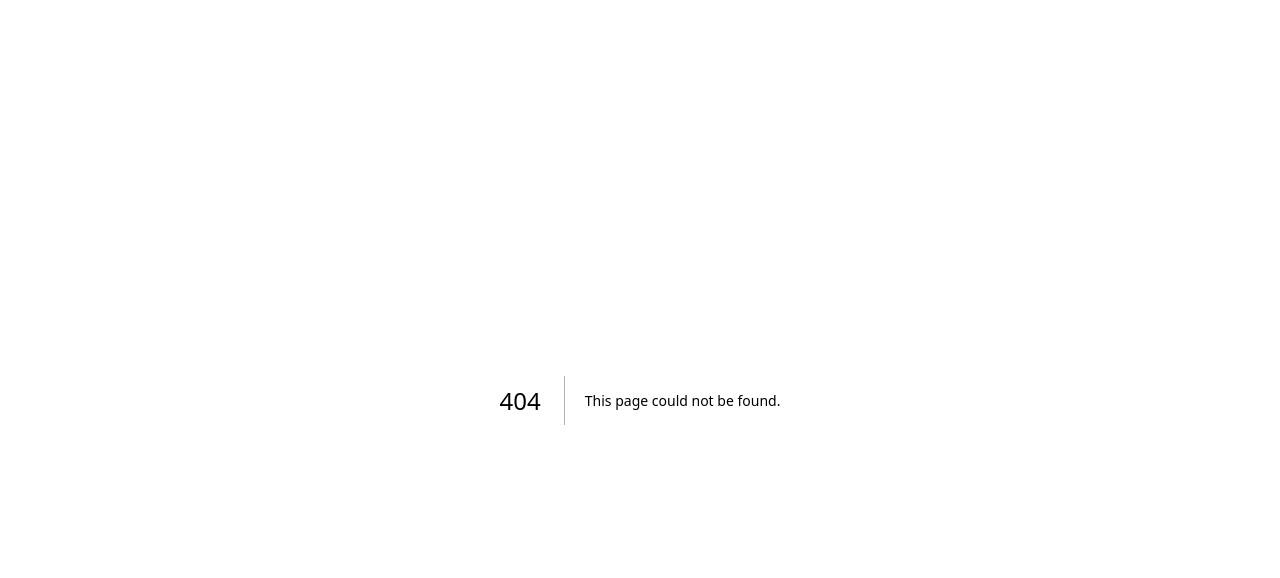
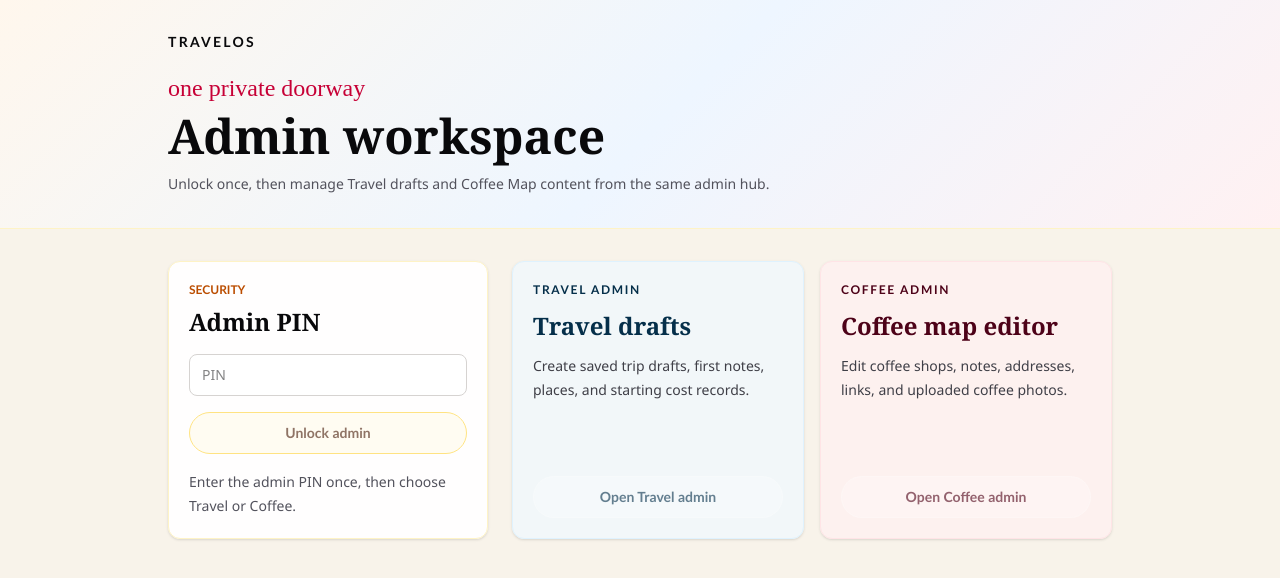
Before and after one commit to c8vzn4ym5g-ai/travelos2, a Next.js app: page /admin in a window 1280 px wide. Before the commit this address had no page. Shown: the top 578 px of the page. Built offline with nearby package versions, Linux system fonts and the light colour scheme.

Commit message:
Add unified admin workspace

```diff
--- /dev/null
+++ b/app/admin/page.tsx
@@ -0,0 +1,136 @@
+"use client";
+
+import Link from "next/link";
+import { useEffect, useState } from "react";
+
+const adminSessionKey = "travelos-admin-pin";
+
+const adminTargets = [
+  {
+    description: "Create saved trip drafts, first notes, places, and starting cost records.",
+    href: "/trips/new",
+    label: "Travel admin",
+    title: "Travel drafts",
+    tone: "border-sky-100 bg-sky-50/70 text-sky-950",
+  },
+  {
+    description: "Edit coffee shops, notes, addresses, links, and uploaded coffee photos.",
+    href: "/coffee/admin",
+    label: "Coffee admin",
+    title: "Coffee map editor",
+    tone: "border-rose-100 bg-rose-50/70 text-rose-950",
+  },
+];
+
+export default function AdminPage() {
+  const [pin, setPin] = useState("");
+  const [unlocked, setUnlocked] = useState(false);
+  const [checking, setChecking] = useState(false);
+  const [message, setMessage] = useState("Enter the admin PIN once, then choose Travel or Coffee.");
+
+  useEffect(() => {
+    const storedPin = window.sessionStorage.getItem(adminSessionKey);
+    if (storedPin) {
+      setPin(storedPin);
+      setUnlocked(true);
+      setMessage("Admin session unlocked for this browser tab.");
+    }
+  }, []);
+
+  async function unlockAdmin(event: React.FormEvent<HTMLFormElement>) {
+    event.preventDefault();
+    setChecking(true);
+    setMessage("Checking admin PIN...");
+
+    const response = await fetch("/api/coffee/admin", {
+      headers: { "x-travelos-admin-pin": pin },
+      method: "POST",
+    });
+
+    setChecking(false);
+    if (!response.ok) {
+      const data = (await response.json()) as { error?: string };
+      setMessage(data.error ?? "Admin PIN check failed.");
+      return;
+    }
+
+    window.sessionStorage.setItem(adminSessionKey, pin);
+    setUnlocked(true);
+    setMessage("Unlocked. Choose the editor you need.");
+  }
+
+  function lockAdmin() {
+    window.sessionStorage.removeItem(adminSessionKey);
+    setPin("");
+    setUnlocked(false);
+    setMessage("Admin session locked.");
+  }
+
+  return (
+    <main className="travel-body min-h-screen bg-[#f8f3ea] text-zinc-950">
+      <section className="border-b border-amber-100 bg-[linear-gradient(135deg,_#fff7ed_0%,_#eef6ff_52%,_#fff1f2_100%)]">
+        <div className="mx-auto flex max-w-5xl flex-col gap-5 px-6 py-8 lg:px-10">
+          <Link className="travel-label text-sm font-semibold uppercase tracking-[0.16em] text-amber-700" href="/">
+            TravelOS
+          </Link>
+          <div>
+            <p className="travel-script text-2xl text-rose-700">one private doorway</p>
+            <h1 className="travel-display mt-2 text-4xl font-semibold sm:text-5xl">Admin workspace</h1>
+            <p className="mt-3 max-w-2xl text-sm leading-6 text-zinc-600">
+              Unlock once, then manage Travel drafts and Coffee Map content from the same admin hub.
+            </p>
+          </div>
+        </div>
+      </section>
+
+      <section className="mx-auto grid max-w-5xl gap-6 px-6 py-8 lg:grid-cols-[20rem_1fr] lg:px-10">
+        <form className="rounded-xl border border-amber-100 bg-white/95 p-5 shadow-sm" onSubmit={unlockAdmin}>
+          <p className="travel-label text-xs font-semibold uppercase text-amber-700">Security</p>
+          <h2 className="travel-display mt-2 text-2xl font-semibold">{unlocked ? "Unlocked" : "Admin PIN"}</h2>
+          <input
+            className="mt-4 w-full rounded-lg border border-stone-300 bg-white px-3 py-2.5 text-sm outline-none focus:border-amber-500"
+            onChange={(event) => setPin(event.target.value)}
+            placeholder="PIN"
+            type="password"
+            value={pin}
+          />
+          <button
+            className="travel-label mt-4 w-full rounded-full border border-amber-300 bg-amber-50 px-4 py-2.5 text-sm font-semibold text-amber-950 disabled:cursor-not-allowed disabled:opacity-60"
+            disabled={checking || !pin.trim()}
+            type="submit"
+          >
+            {checking ? "Checking" : unlocked ? "Refresh unlock" : "Unlock admin"}
+          </button>
+          {unlocked ? (
+            <button
+              className="travel-label mt-3 w-full rounded-full border border-zinc-300 bg-white px-4 py-2.5 text-sm font-semibold text-zinc-700"
+              onClick={lockAdmin}
+              type="button"
+            >
+              Lock admin
+            </button>
+          ) : null}
+          <p className="mt-4 text-sm leading-6 text-zinc-600">{message}</p>
+        </form>
+
+        <div className="grid gap-4 sm:grid-cols-2">
+          {adminTargets.map((target) => (
+            <article className={`flex flex-col rounded-xl border p-5 shadow-sm ${target.tone}`} key={target.href}>
+              <p className="travel-label text-xs font-semibold uppercase tracking-[0.14em]">{target.label}</p>
+              <h2 className="travel-display mt-3 text-2xl font-semibold">{target.title}</h2>
+              <p className="mt-3 flex-1 text-sm leading-6 text-zinc-700">{target.description}</p>
+              <Link
+                className={`travel-label mt-5 rounded-full border px-4 py-2.5 text-center text-sm font-semibold ${
+                  unlocked ? "border-white/80 bg-white/80" : "pointer-events-none border-white/40 bg-white/40 opacity-60"
+                }`}
+                href={target.href}
+              >
+                Open {target.label}
+              </Link>
+            </article>
+          ))}
+        </div>
+      </section>
+    </main>
+  );
+}
--- a/app/coffee/admin/page.tsx
+++ b/app/coffee/admin/page.tsx
@@ -15,6 +15,7 @@ type CoffeeContentResponse = {
   };
 };
 
+const adminSessionKey = "travelos-admin-pin";
 type CoffeeTextField =
   | "address"
   | "city"
@@ -324,6 +325,15 @@ export default function CoffeeAdminPage() {
   const [uploadProgress, setUploadProgress] = useState<number | null>(null);
   const [activeShopId, setActiveShopId] = useState<string | null>(null);
 
+  useEffect(() => {
+    const storedPin = window.sessionStorage.getItem(adminSessionKey);
+    if (storedPin) {
+      setPin(storedPin);
+      setAuthenticated(true);
+      setMessage("Admin session unlocked from the shared admin workspace.");
+    }
+  }, []);
+
   async function loadContent() {
     setMessage("Loading coffee content...");
     const response = await fetch("/api/coffee/content", { cache: "no-store" });
@@ -364,6 +374,7 @@ export default function CoffeeAdminPage() {
     }
 
     setAuthenticated(true);
+    window.sessionStorage.setItem(adminSessionKey, pin);
     setCheckingPin(false);
   }
 
@@ -379,8 +390,8 @@ export default function CoffeeAdminPage() {
         <section className="border-b border-stone-200 bg-white/85">
           <div className="mx-auto flex max-w-3xl flex-col gap-6 px-4 py-8 sm:px-6 lg:px-10">
             <div className="flex flex-wrap items-center justify-between gap-3">
-              <Link className="text-sm font-semibold text-teal-800" href="/coffee">
-                Coffee Map
+              <Link className="text-sm font-semibold text-teal-800" href="/admin">
+                Admin
               </Link>
               <Link className={smallButtonClass} href="/coffee">
                 Public coffee
@@ -587,8 +598,8 @@ export default function CoffeeAdminPage() {
       <section className="border-b border-stone-200 bg-white/85">
         <div className="mx-auto flex max-w-7xl flex-col gap-6 px-4 py-6 sm:px-6 sm:py-8 lg:px-10">
           <div className="flex flex-wrap items-center justify-between gap-3">
-            <Link className="text-sm font-semibold text-teal-800" href="/coffee">
-              Coffee Map
+            <Link className="text-sm font-semibold text-teal-800" href="/admin">
+              Admin
             </Link>
             <div className="flex flex-wrap gap-2">
               <Link className={smallButtonClass} href="/coffee">
--- a/app/trips/new/page.tsx
+++ b/app/trips/new/page.tsx
@@ -1,9 +1,10 @@
 "use client";
 
 import Link from "next/link";
-import { useState } from "react";
+import { useEffect, useState } from "react";
 import type { CostCategory, PlaceType, TravelVisibility, TripDetail } from "@/lib/types";
 
+const adminSessionKey = "travelos-admin-pin";
 const fieldClass =
   "mt-2 w-full rounded-md border border-zinc-300 bg-white px-3 py-2 text-sm text-zinc-950 outline-none focus:border-teal-700";
 const buttonClass =
@@ -251,6 +252,15 @@ export default function NewTripPage() {
   const [message, setMessage] = useState("Enter admin PIN to create a saved trip draft.");
   const [savedSlug, setSavedSlug] = useState<string | null>(null);
 
+  useEffect(() => {
+    const storedPin = window.sessionStorage.getItem(adminSessionKey);
+    if (storedPin) {
+      setPin(storedPin);
+      setUnlocked(true);
+      setMessage("Admin session unlocked from the shared admin workspace.");
+    }
+  }, []);
+
   function updateDraft(name: keyof DraftState, value: string) {
     setDraft((current) => ({ ...current, [name]: value }));
   }
@@ -270,6 +280,7 @@ export default function NewTripPage() {
     }
 
     setUnlocked(true);
+    window.sessionStorage.setItem(adminSessionKey, pin);
     setMessage("Ready to save Travel drafts.");
   }
 
@@ -312,8 +323,8 @@ export default function NewTripPage() {
         <section className="border-b border-zinc-200 bg-white">
           <div className="mx-auto flex max-w-3xl flex-col gap-6 px-6 py-8 lg:px-10">
             <div className="flex items-center justify-between gap-4">
-              <Link className="text-sm font-medium text-teal-700" href="/trips">
-                Trips
+              <Link className="text-sm font-medium text-teal-700" href="/admin">
+                Admin
               </Link>
               <span className="rounded-md bg-stone-100 px-3 py-1 text-sm font-medium text-zinc-700">Security first</span>
             </div>
@@ -341,9 +352,9 @@ export default function NewTripPage() {
     <main className="min-h-screen bg-stone-50 text-zinc-950">
       <section className="border-b border-zinc-200 bg-white">
         <div className="mx-auto flex max-w-6xl flex-col gap-6 px-6 py-8 lg:px-10">
-          <div className="flex items-center justify-between gap-4">
-            <Link className="text-sm font-medium text-teal-700" href="/trips">
-              Trips
+            <div className="flex items-center justify-between gap-4">
+            <Link className="text-sm font-medium text-teal-700" href="/admin">
+              Admin
             </Link>
             <span className="rounded-md bg-stone-100 px-3 py-1 text-sm font-medium text-zinc-700">Saving enabled</span>
           </div>
```
